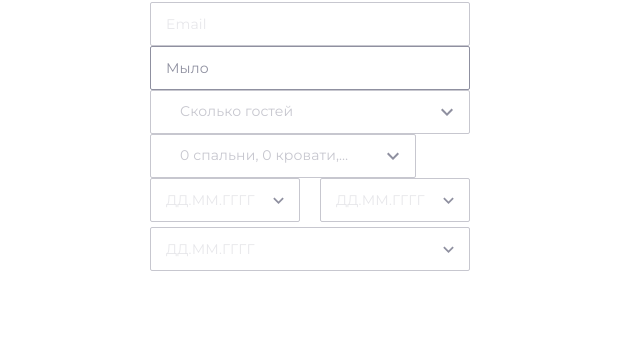
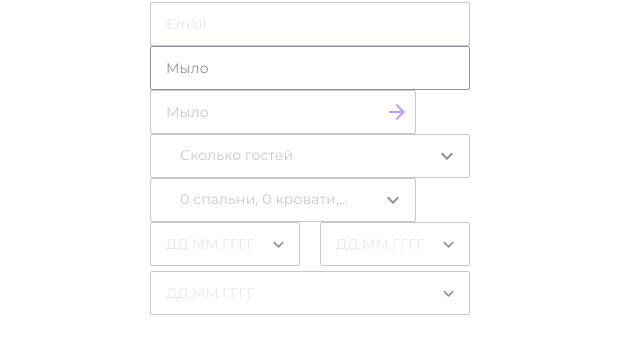
Before and after one commit to PushkinDenis/toxin-hotel-react, a React (Vite) app: page /toxin-hotel-react/form-elements in a window 1280 px wide. Shown: the part 143-496 px from the top of the page, without its empty margins (0-640 px from the left). Built offline with nearby package versions, Linux system fonts and the light colour scheme.

Commit message:
text field fix

```diff
--- a/src/pages/ui-kit/form-elements/ui/form-elements.tsx
+++ b/src/pages/ui-kit/form-elements/ui/form-elements.tsx
@@ -9,6 +9,7 @@ export const FormElements: FC = () => {
       <div className={styles.wrapper}>
         <TextField placeholder={"Email"} />
         <TextField placeholder={"Email"} value={"Мыло"} isActive={true} />
+        <TextField placeholder={"Email"} value={"Мыло"} type={"subscription"} />
         <Dropdown items={["ВЗРОСЛЫЕ", "ДЕТИ", "МЛАДЕНЦЫ"]} />
         <Dropdown items={["СПАЛЬНИ", "КРОВАТИ", "ВАННЫЕ КОМНАТЫ"]} />
         <DatePickerDropdown type={"date"} />
--- a/src/shared/ui/text-field/text-field.module.scss
+++ b/src/shared/ui/text-field/text-field.module.scss
@@ -1,3 +1,5 @@
+@use "../../../variables.scss" as vars;
+
 .input {
   box-sizing: border-box;
   font-family: var(--font);
@@ -9,6 +11,10 @@
   border: 1px solid var(--color-dark-shade-25);
   border-radius: 2px;
   padding: 13px 0 13px 15px;
+
+  &_subscription {
+    width: vars.$selectWidthSmall;
+  }
 
   &_date {
     width: 150px;
@@ -40,10 +46,24 @@
   font-family: var(--font);
 }
 
+
+.arrow-forward-icon {
+  font-size: 24px;
+  color: var(--color-purple);
+}
+
+
 .icon {
   width: 24px;
   height: 24px;
   color: var(--color-dark-shade-50);
   margin-right: 10px;
   cursor: pointer;
+
+  &-wrapper {
+    width: 44px;
+    height: 44px;
+    display: flex;
+    justify-content: center;
+  }
 }
--- a/src/shared/ui/text-field/text-field.tsx
+++ b/src/shared/ui/text-field/text-field.tsx
@@ -2,7 +2,7 @@ import { FC, useState } from "react";
 import styles from "./text-field.module.scss";
 import { FormControl, OutlinedInput, StyledEngineProvider, InputAdornment } from "@mui/material";
 import clsx from "clsx";
-import { ExpandMore } from "@mui/icons-material";
+import { ExpandMore, ArrowForward } from "@mui/icons-material";
 
 type TextFieldProps = {
   isActive?: boolean;
@@ -22,6 +22,8 @@ export const TextField: FC<TextFieldProps> = ({ placeholder, onClick, type, valu
       return clsx(styles.input, styles.input_date);
     } else if (type === "date-wide") {
       return clsx(styles.input, styles["input_date-wide"]);
+    } else if (type === "subscription") {
+      return clsx(styles.input, styles["input_subscription"]);
     } else {
       return styles.input;
     }
@@ -37,22 +39,32 @@ export const TextField: FC<TextFieldProps> = ({ placeholder, onClick, type, valu
     }
   };
 
+  const hendleEndAdornment = () => {
+    if (type === "date" || type === "date-wide") {
+      return (
+        <InputAdornment position="end" className={styles.icon}>
+          <ExpandMore />
+        </InputAdornment>
+      );
+    } else if (type === "subscription") {
+      return (
+        <InputAdornment position="end" className={styles["icon-wrapper"]}>
+          <ArrowForward className={styles["arrow-forward-icon"]} />
+        </InputAdornment>
+      );
+    }
+  };
+
   return (
     <>
       <StyledEngineProvider injectFirst>
         <FormControl className={styles["form-control"]} sx={{ "& fieldset": { border: "none", padding: "0" } }}>
           <OutlinedInput
-            readOnly={type === "date" ? true : false}
-            onClick={handleOpen}
+            readOnly={type === "date" || type === "date-wide" ? true : false}
+            onClick={type === "date" || type === "date-wide" ? handleOpen : () => {}}
             value={value}
             className={handleClass()}
-            endAdornment={
-              type === "date" || type === "date-wide" ? (
-                <InputAdornment position="end" className={styles.icon}>
-                  <ExpandMore />
-                </InputAdornment>
-              ) : undefined
-            }
+            endAdornment={hendleEndAdornment()}
             placeholder={placeholder}
             sx={{
               "& input": {
```
